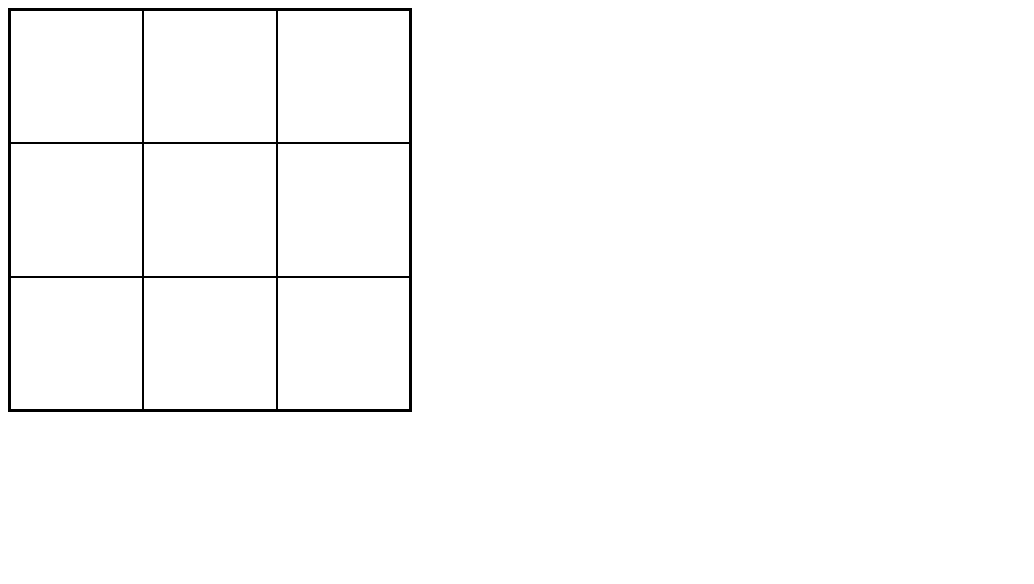
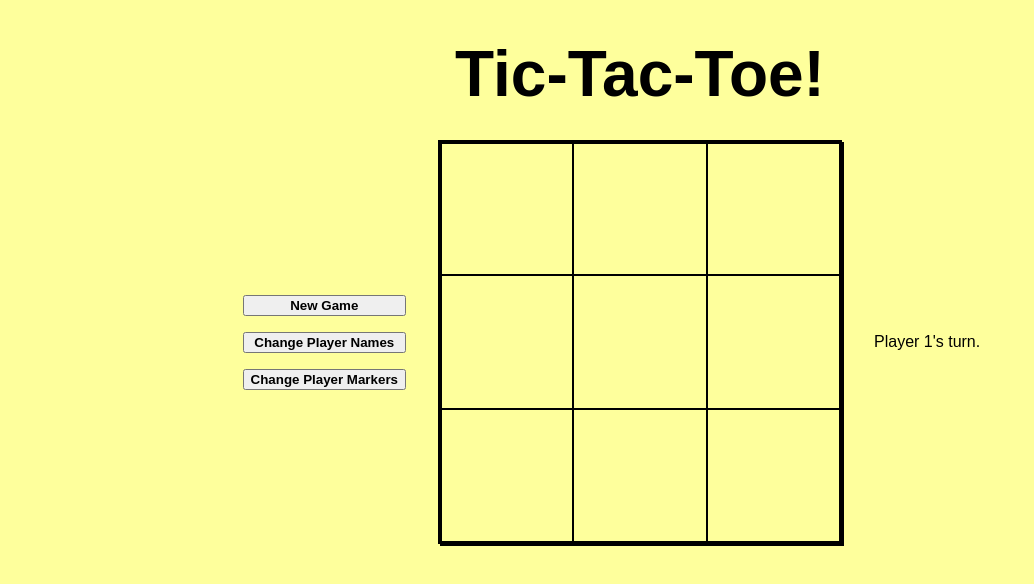
Before and after one commit to basednai/tic-tac-toe, a plain HTML site: page index.html in a window 1280 px wide. Shown: the whole page, without its empty margins (0-1034 px from the left). Drawn offline with Linux system fonts and the light colour scheme; a web font is replaced by a local one.

Commit message:
finished project, fixed bugs and added styling

```diff
--- a/index.html
+++ b/index.html
@@ -10,7 +10,13 @@
 </head>
 
 <body>
-    <div class="gameGrid"></div>
+    <div class="headerText">Tic-Tac-Toe!</div>
+    <div class="newGame"><button onclick="Gameboard.newGame()">New Game</button> <button class="changeNames">Change
+            Player Names</button> <button class="changeMarkers">Change Player Markers</button></div>
+    <div class="gameContainer">
+        <div class="gameGrid"></div>
+    </div>
+    <div class="results">Test</div>
 </body>
 
 </html>
--- a/script.js
+++ b/script.js
@@ -1,20 +1,31 @@
 const Gameboard = (function () {
 
-    let gameboard = Array(9).fill(null);
+    let gameboard
+
+    let player1 = player("Player 1", "x")
+    let player2 = player("Player 2", "O")
+
+    const printGame = () => console.log(gameboard);
 
     const checkWinner = () => {
 
         // check horizontals
-        if (areEqual(0, 1, 2)) return true //`${gameboard[0]} wins`
-        if (areEqual(3, 4, 5)) return true //`${gameboard[3]} wins`
-        if (areEqual(6, 7, 8)) return true //`${gameboard[6]} wins`
-        // check verticals
-        if (areEqual(0, 3, 6)) return true //`${gameboard[0]} wins`
-        if (areEqual(1, 4, 7)) return true //`${gameboard[1]} wins`
-        if (areEqual(2, 5, 8)) return true //`${gameboard[2]} wins`
-        // check diagonals
-        if (areEqual(0, 4, 8)) return true //`${gameboard[0]} wins`
-        if (areEqual(2, 4, 6)) return true //`${gameboard[2]} wins`
+        if ((areEqual(0, 1, 2)) ||
+            (areEqual(3, 4, 5)) ||
+            (areEqual(6, 7, 8)) ||
+            //    check verticals
+            (areEqual(0, 3, 6)) ||
+            (areEqual(1, 4, 7)) ||
+            (areEqual(2, 5, 8)) ||
+            //   check diagonals
+            (areEqual(0, 4, 8)) ||
+            (areEqual(2, 4, 6))) {
+
+            return "winner";
+        }
+
+        if (!gameboard.includes(null)) return "draw";
+
 
         function areEqual(X, Y, Z) {
             if (gameboard[X] != undefined)
@@ -25,10 +36,25 @@ const Gameboard = (function () {
     };
 
     const newGame = () => {
+
+
+
+        gameboard = Array(9).fill(null);
         let gameGrid = document.querySelector(".gameGrid");
-        gameGrid.innerHTML = ""
+        gameGrid.innerHTML = "";
+
+
+        let winGrid = document.createElement("div");
+        winGrid.classList.add("winGrid");
+        gameGrid.appendChild(winGrid)
+
+        let results = document.querySelector(".results")
+        results.innerHTML = ""
 
         let player1Turn = true;
+        results.textContent = `${player1.getName()}'s turn.`
+
+
         for (let i = 0; i < 9; i++) {
             let gameSquare = document.createElement("div")
             gameSquare.classList.add("gameSquare")
@@ -36,34 +62,78 @@ const Gameboard = (function () {
 
             gameSquare.addEventListener("click", () => {
                 if (player1Turn) {
-                    gameSquare.innerHTML = player1.marker
+                    results.textContent = `${player2.getName()}'s turn.`
+                    gameSquare.innerHTML = player1.getMarker()
                 }
                 else {
-                    gameSquare.innerHTML = player2.marker
+                    results.textContent = `${player1.getName()}'s turn.`
+                    gameSquare.innerHTML = player2.getMarker()
                 }
                 gameboard[i] = gameSquare.innerHTML
 
-                if (checkWinner()) console.log(`${player1Turn ? "Player 1" : "Player 2"} wins!`);
-                // if (!checkWinner()) console.log("it's a draw");
-                flipTurn()
+                if (checkWinner() == "winner") {
+                    let winner = player1Turn ? player1 : player2;
+                    results.textContent = ""
+                    results.innerHTML = `Congrats ${winner.getName()}! <br> You won!`;
+                    winGrid.style.zIndex = "10"
+                }
 
-            })
+                if (checkWinner() == "draw") {
+                    results.innerHTML = `It's a draw!`;
+                    winGrid.style.zIndex = "10"
+                }
+                flipTurn();
+                gameSquare.removeEventListener("mouseover", highlight)
+
+            }, { once: true })
+
+            function highlight() { gameSquare.classList.add("highlight") }
+            gameSquare.addEventListener("mouseover", highlight)
+            gameSquare.addEventListener("mouseout", () => gameSquare.classList.remove("highlight"))
+
+
         }
 
         function flipTurn() {
             player1Turn = !player1Turn;
         }
+
+
+
     }
 
-    return { newGame, gameboard }
+    let changeNames = document.querySelector(".changeNames");
+    changeNames.addEventListener("click", () => {
+        player1.changeName(prompt("Enter Player 1 name", "Player 1"))
+        player2.changeName(prompt("Enter Player 2 name", "Player 2"))
+    })
+
+    let changeMarkers = document.querySelector(".changeMarkers");
+    changeMarkers.addEventListener("click", () => {
+        player1.changeMarker(prompt("Enter Player 1 marker", "X"))
+        player2.changeMarker(prompt("Enter Player 2 marker", "O"))
+    })
+
+    return { newGame, printGame }
 
 })();
 
 function player(name, marker) {
-    return { name, marker }
+
+    const getName = () => name
+    const getMarker = () => marker
+
+    let changeName = (newName) => {
+        if (newName == null) return
+        name = newName
+    }
+    let changeMarker = (newMarker) => {
+        if (newMarker == null) return
+        marker = newMarker
+    }
+    return { getName, getMarker, changeName, changeMarker }
 }
 
 
-let player2 = player("player2", "O")
-let player1 = player("player1", "$")
+
 Gameboard.newGame()
--- a/style.css
+++ b/style.css
@@ -1,3 +1,15 @@
+@import url('https://fonts.googleapis.com/css2?family=Cabin+Sketch:wght@400;700&display=swap');
+
+body {
+    display: grid;
+    grid-template-columns: repeat(3, 1fr);
+    grid-template-rows: .5fr repeat(2, 1fr);
+    height: 100vh;
+    justify-items: center;
+    font-family: "Cabin Sketch", sans-serif;
+    background-color: #feff9c;
+}
+
 .gameGrid {
     width: 400px;
     height: 400px;
@@ -5,6 +17,7 @@
     border: 2px solid black;
     grid-template-columns: 1fr 1fr 1fr;
     grid-template-rows: 1fr 1fr 1fr;
+    margin: 0px 2rem
 }
 
 .gameSquare {
@@ -13,3 +26,63 @@
     place-content: center;
     font-size: xx-large;
 }
+
+.highlight {
+    background-color: #feffda;
+
+}
+
+.winGrid {
+    width: 400px;
+    height: 400px;
+    border: 2px solid black;
+    position: absolute;
+    z-index: -1;
+}
+
+.results {
+    text-align: center;
+    grid-row: 2;
+    grid-column: 3;
+    place-content: center;
+    margin-right: auto;
+}
+
+.gameContainer {
+    display: flex;
+    flex-direction: column;
+    justify-content: center;
+    align-items: center;
+    gap: 1rem;
+    grid-row: 2;
+    grid-column: 2;
+}
+
+.headerText {
+    grid-row: 1;
+    grid-column: 2;
+    place-self: center;
+    text-align: center;
+}
+
+.newGame {
+    grid-column: 1;
+    grid-row: 2;
+    place-self: center;
+    text-align: center;
+    display: flex;
+    flex-direction: column;
+    gap: 1rem;
+    margin-left: auto;
+}
+
+button {
+    font-family: inherit;
+    font-weight: bold;
+}
+
+.headerText {
+    font-weight: bolder;
+    font-size: 4rem;
+    place-self: center;
+}
```
